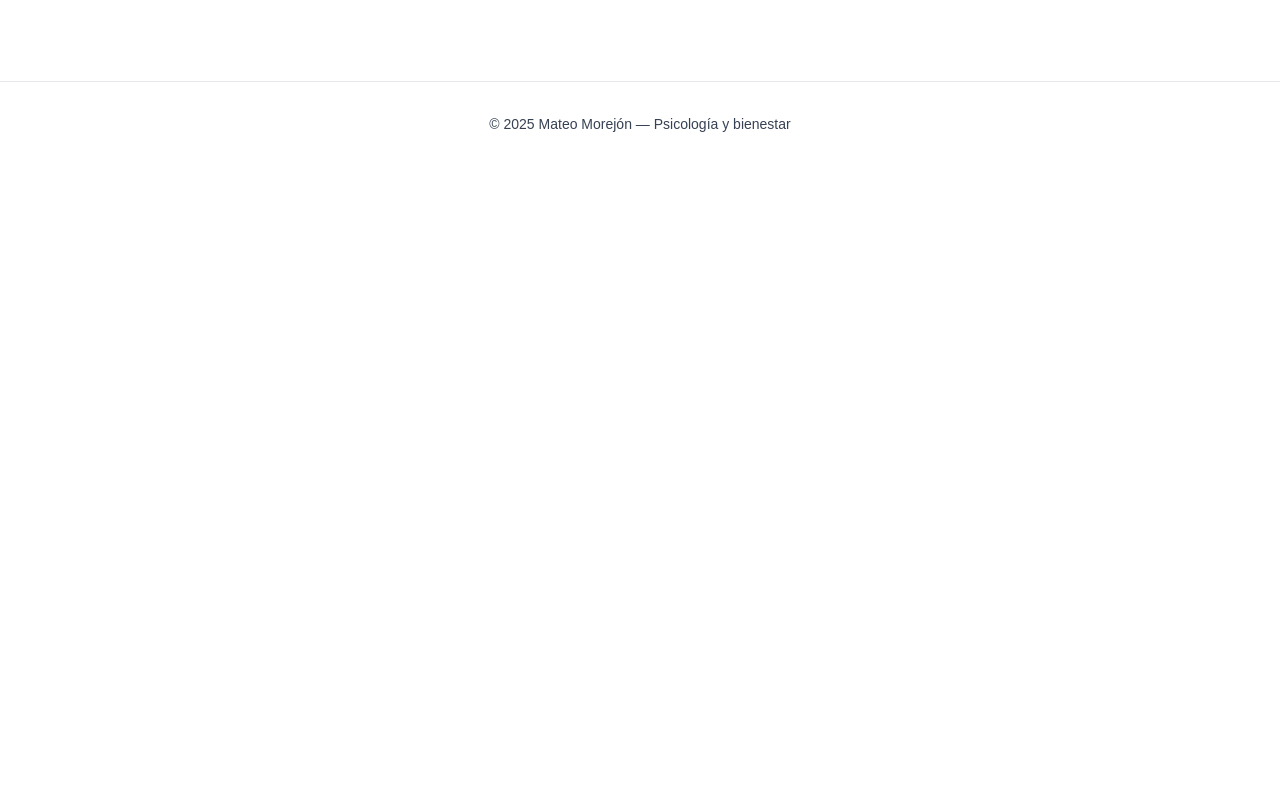
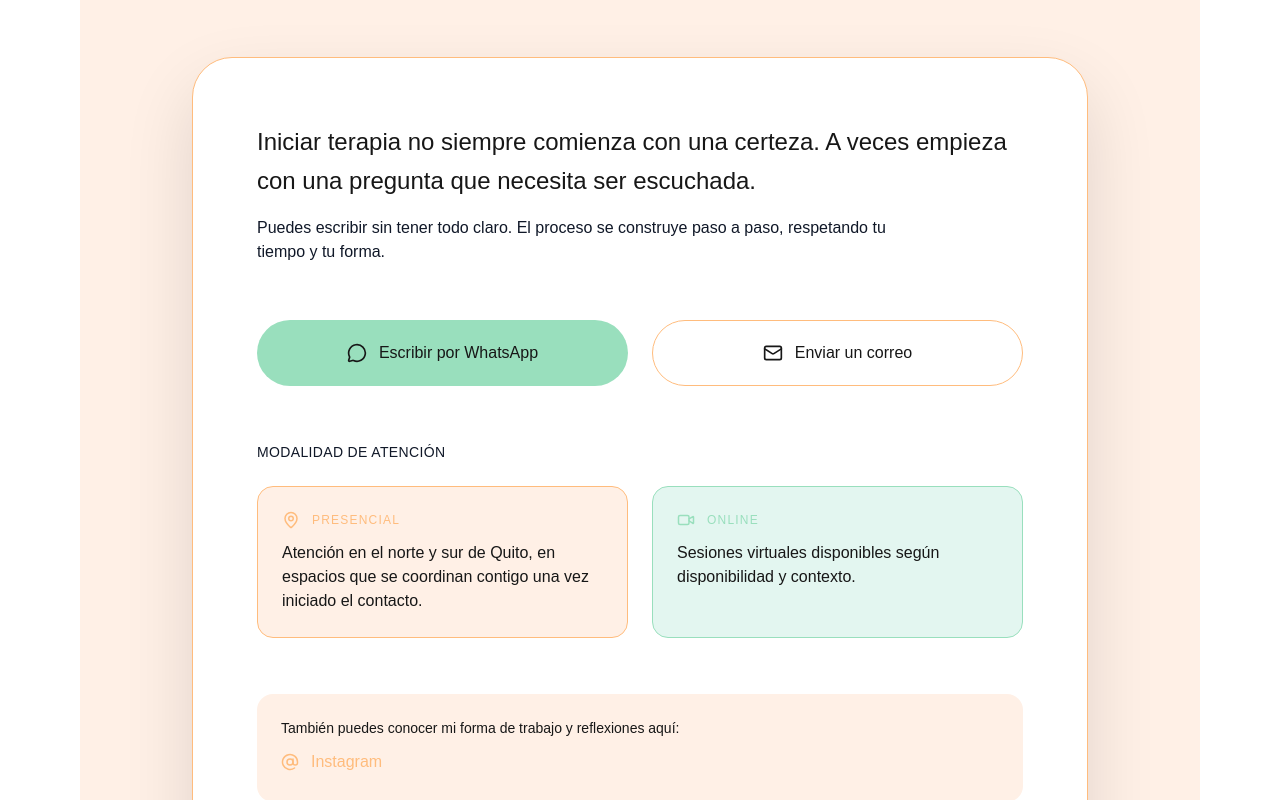
Before and after one commit to mateo9722/website-psic-mateo, a Next.js app in the folder website-psic-mateo/: page /contact in a window 1280 px wide. Shown: the part 740-1540 px from the top of the page. Before the commit the page ends 906 px from the top, so only its background shows below. Built offline with nearby package versions, Linux system fonts and the light colour scheme.

Commit message:
contact construction

```diff
--- a/website-psic-mateo/app/(site)/about/components/CTASection.tsx
+++ b/website-psic-mateo/app/(site)/about/components/CTASection.tsx
@@ -30,7 +30,7 @@ export default function CTASection() {
                 </motion.p>
 
                 <motion.a
-                    href="https://wa.me/593" // pon aquí tu número
+                    href="https://wa.me/593987865487?text=Hola%20Mateo,%20quisiera%20información%20sobre%20iniciar%20un%20proceso%20terapéutico." // pon aquí tu número
                     target="_blank"
                     rel="noopener noreferrer"
                     className="inline-block px-10 py-4 rounded-full font-semibold text-white shadow-lg hover:shadow-xl transition text-lg"
--- /dev/null
+++ b/website-psic-mateo/app/(site)/contact/ContactSection.tsx
@@ -0,0 +1,134 @@
+import { MessageCircle, Mail, AtSign, MapPin, Video } from "lucide-react";
+
+export default function ContactSection() {
+    return (
+        <section className="bg-brandPeach-light py-32 animate-page-fade">
+            <div className="max-w-6xl mx-auto px-6">
+
+                {/* Card principal */}
+                <div
+                    className="
+            max-w-4xl mx-auto
+            rounded-[2.5rem]
+            p-14 md:p-16
+            space-y-14
+            bg-white
+            border border-brandPeach
+            shadow-[0_30px_70px_rgba(0,0,0,0.12)]
+          "
+                >
+                    {/* Mensaje principal */}
+                    <div className="space-y-4 animate-fade-up">
+                        <p className="text-xl md:text-2xl font-light leading-relaxed text-foreground max-w-3xl">
+                            Iniciar terapia no siempre comienza con una certeza.
+                            A veces empieza con una pregunta que necesita ser escuchada.
+                        </p>
+
+                        <p className="text-sm md:text-base text-muted-foreground max-w-2xl">
+                            Puedes escribir sin tener todo claro. El proceso se construye paso a paso,
+                            respetando tu tiempo y tu forma.
+                        </p>
+                    </div>
+
+                    {/* Acciones */}
+                    <div className="grid md:grid-cols-2 gap-6 animate-fade-up">
+                        <a
+                            href="https://wa.me/593987865487?text=Hola%20Mateo,%20quisiera%20información%20sobre%20iniciar%20un%20proceso%20terapéutico."
+                            target="_blank"
+                            className="
+                flex items-center justify-center gap-3
+                rounded-full
+                bg-brandMint
+                px-10 py-5
+                text-base font-medium text-foreground
+                transition hover:scale-[1.04] hover:shadow-xl
+              "
+                        >
+                            <MessageCircle size={20} />
+                            Escribir por WhatsApp
+                        </a>
+
+                        <a
+                            href="mailto:psic.mateomorejon@hotmail.com"
+                            className="
+                flex items-center justify-center gap-3
+                rounded-full
+                border border-brandPeach
+                bg-white
+                px-10 py-5
+                text-base font-medium text-foreground
+                transition hover:bg-brandPeach-light
+              "
+                        >
+                            <Mail size={20} />
+                            Enviar un correo
+                        </a>
+                    </div>
+
+                    {/* Modalidad de atención — REDISEÑADA */}
+                    <div className="space-y-6 animate-fade-up">
+                        <p className="text-sm uppercase tracking-wide text-muted-foreground">
+                            Modalidad de atención
+                        </p>
+
+                        <div className="grid md:grid-cols-2 gap-6">
+                            {/* Presencial */}
+                            <div className="rounded-2xl border border-brandPeach bg-brandPeach-light p-6 space-y-3">
+                                <div className="flex items-center gap-3 text-brandPeach">
+                                    <MapPin size={18} />
+                                    <span className="uppercase text-xs tracking-widest">
+                    Presencial
+                  </span>
+                                </div>
+
+                                <p className="text-foreground text-sm md:text-base">
+                                    Atención en el norte y sur de Quito, en espacios que se coordinan
+                                    contigo una vez iniciado el contacto.
+                                </p>
+                            </div>
+
+                            {/* Online */}
+                            <div className="rounded-2xl border border-brandMint bg-brandMint-light p-6 space-y-3">
+                                <div className="flex items-center gap-3 text-brandMint">
+                                    <Video size={18} />
+                                    <span className="uppercase text-xs tracking-widest">
+                    Online
+                  </span>
+                                </div>
+
+                                <p className="text-foreground text-sm md:text-base">
+                                    Sesiones virtuales disponibles según disponibilidad y contexto.
+                                </p>
+                            </div>
+                        </div>
+                    </div>
+
+                    {/* Instagram */}
+                    <div className="rounded-2xl bg-brandPeach-light p-6 space-y-3 animate-fade-up">
+                        <p className="text-sm text-foreground">
+                            También puedes conocer mi forma de trabajo y reflexiones aquí:
+                        </p>
+
+                        <a
+                            href="https://www.instagram.com/psic_mateomorejon/"
+                            target="_blank"
+                            className="
+                inline-flex items-center gap-3
+                text-brandPeach text-base font-medium
+                transition hover:translate-x-1
+              "
+                        >
+                            <AtSign size={18} />
+                            Instagram
+                        </a>
+                    </div>
+
+                    {/* Cierre humano */}
+                    <p className="text-sm text-muted-foreground text-center pt-6">
+                        Si sientes que es el momento, puedes escribir cuando lo necesites.
+                    </p>
+                </div>
+            </div>
+        </section>
+    );
+}
--- a/website-psic-mateo/app/(site)/contact/page.tsx
+++ b/website-psic-mateo/app/(site)/contact/page.tsx
@@ -1,3 +1,9 @@
+import ContactSection from "@/app/(site)/contact/ContactSection";
+
 export default function ContactPage() {
-    return <div>Contacto — en construcción</div>;
+    return (
+        <>
+            <ContactSection />
+        </>
+    );
 }
--- a/website-psic-mateo/app/(site)/home/CTA.tsx
+++ b/website-psic-mateo/app/(site)/home/CTA.tsx
@@ -26,7 +26,7 @@ const CTA = () => {
             </motion.p>
 
             <motion.a
-                href="https://wa.me/593000000000"
+                href="https://wa.me/593987865487?text=Hola%20Mateo,%20quisiera%20información%20sobre%20iniciar%20un%20proceso%20terapéutico."
                 target="_blank"
                 initial={{ scale: 1 }}
                 whileHover={{ scale: 1.05 }}
--- a/website-psic-mateo/app/(site)/home/ServicesTimeline.tsx
+++ b/website-psic-mateo/app/(site)/home/ServicesTimeline.tsx
@@ -133,7 +133,7 @@ const ServicesTimeline = () => {
                 whileTap={{ scale: 0.95 }}
             >
                 <Link
-                    href="https://wa.me/593987184079?text=Hola%2C%20quisiera%20agendar%20una%20sesión"
+                    href="https://wa.me/593987865487?text=Hola%20Mateo,%20quisiera%20información%20sobre%20iniciar%20un%20proceso%20terapéutico."
                     target="_blank"
                 >
                     <motion.button
--- a/website-psic-mateo/app/(site)/home/Testimonials.tsx
+++ b/website-psic-mateo/app/(site)/home/Testimonials.tsx
@@ -92,7 +92,7 @@ const Testimonials = () => {
             {/* CTA */}
             <div className="text-center mt-12">
                 <motion.a
-                    href="https://wa.me/593987184079?text=Hola%2C%20quisiera%20agendar%20una%20sesión"
+                    href="https://wa.me/593987865487?text=Hola%20Mateo,%20quisiera%20información%20sobre%20iniciar%20un%20proceso%20terapéutico."
                     target="_blank"
                     initial={{ scale: 1 }}
                     whileHover={{ scale: 1.05 }}
--- a/website-psic-mateo/app/(site)/home/hero/HeroText.tsx
+++ b/website-psic-mateo/app/(site)/home/hero/HeroText.tsx
@@ -97,7 +97,7 @@ const HeroText: React.FC<HeroTextProps> = ({ currentSlideIndex, slides }) => {
                     rel="noopener noreferrer"
                     onClick={(e) => {
                         e.preventDefault(); // evita la navegación normal
-                        window.open("https://wa.me/NUMERO", "_blank");
+                        window.open("https://wa.me/593987865487?text=Hola%20Mateo,%20quisiera%20información%20sobre%20iniciar%20un%20proceso%20terapéutico.");
                     }}
                     className="px-6 py-3 bg-brandMint text-gray-900 rounded-lg shadow-md hover:bg-brandPeach hover:scale-105 transition-all duration-300 font-semibold inline-block"
                 >
--- a/website-psic-mateo/app/(site)/services/components/CTA.tsx
+++ b/website-psic-mateo/app/(site)/services/components/CTA.tsx
@@ -33,7 +33,7 @@ export default function CTA() {
                 </motion.p>
 
                 <motion.a
-                    href="https://wa.me/593987184079?text=Hola%2C%20quisiera%20agendar%20una%20sesión"
+                    href="https://wa.me/593987865487?text=Hola%20Mateo,%20quisiera%20información%20sobre%20iniciar%20un%20proceso%20terapéutico."
                     target="_blank"
                     whileHover={{ scale: 1.05 }}
                     whileTap={{ scale: 0.95 }}
--- a/website-psic-mateo/app/(site)/services/components/ServiceCard.tsx
+++ b/website-psic-mateo/app/(site)/services/components/ServiceCard.tsx
@@ -13,7 +13,7 @@ export default function ServiceCard({
                                         title,
                                         short,
                                         price,
-                                        whatsappHref = "https://wa.me/593987184079?text=Hola%2C%20quisiera%20agendar%20una%20sesión",
+                                        whatsappHref = "https://wa.me/593987865487?text=Hola%20Mateo,%20quisiera%20información%20sobre%20iniciar%20un%20proceso%20terapéutico.",
                                     }: ServiceCardProps) {
     return (
         <motion.div
--- a/website-psic-mateo/app/components/Hero.tsx
+++ b/website-psic-mateo/app/components/Hero.tsx
@@ -29,7 +29,7 @@ const HERO_CONFIG: Record<
         phrase: "Palabras que acompañan, no que explican.",
     },
     "/contact": {
-        image: "/contactimage.jpg",
+        image: "/contact.png",
         title: "Comienza tu proceso con calma",
         phrase: "A veces, el primer paso es simplemente escribir.",
     },
--- a/website-psic-mateo/app/components/Navbar.tsx
+++ b/website-psic-mateo/app/components/Navbar.tsx
@@ -72,7 +72,7 @@ export default function Navbar() {
 
                         {/* CTA */}
                         <a
-                            href="https://wa.me/593000000000"
+                            href="https://wa.me/593987865487?text=Hola%20Mateo,%20quisiera%20información%20sobre%20iniciar%20un%20proceso%20terapéutico."
                             target="_blank"
                             className="
                                 ml-4 px-4 py-2 rounded-full text-sm font-semibold
```
Also changed, not shown: website-psic-mateo/public/contact.png (added).
